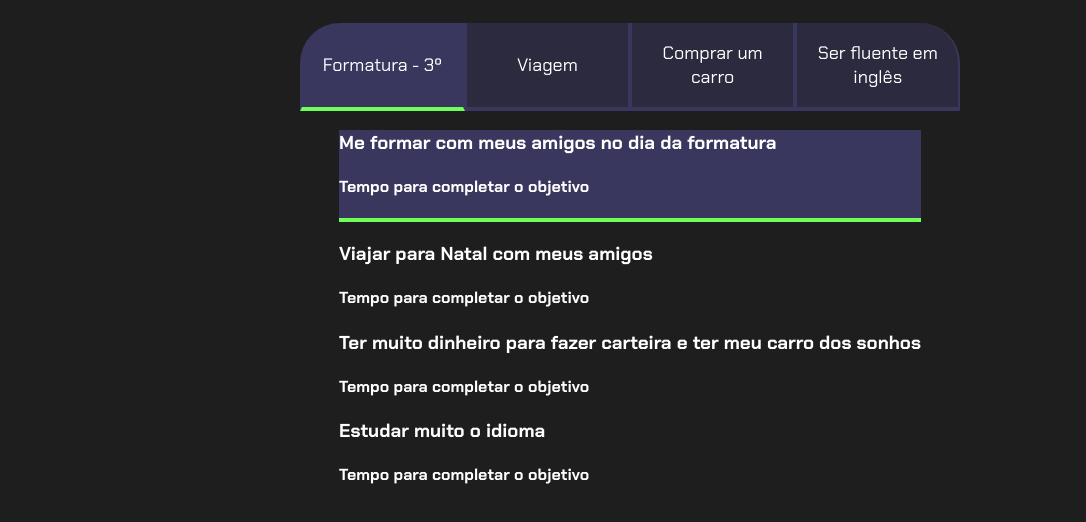
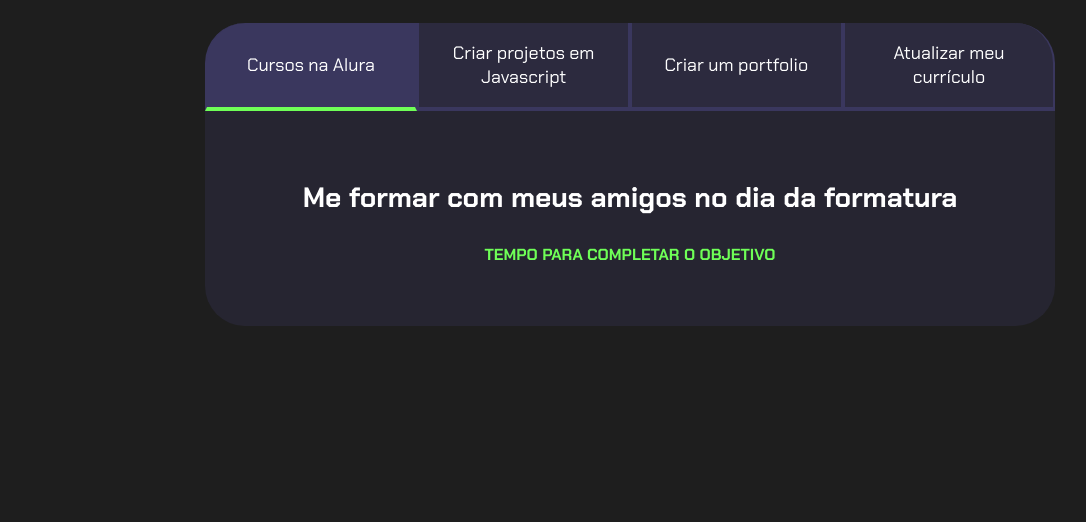
Before and after one commit to emilyhentz-debug/projeto_de_vida, a plain HTML site: page index.html in a window 1280 px wide. Shown: the part 80-602 px from the top of the page, without its empty margins (10-1096 px from the left). Drawn offline with Linux system fonts and the light colour scheme.

Commit message:
Add files via upload

```diff
--- a/index.html
+++ b/index.html
@@ -11,11 +11,12 @@
 <body>
     <section class="conteudo-principal">
         <h2 class="titulo-principal">Meus Objetivos do ano<span>_</span></h2>
+        <div class="conteudo">
             <div class="botoes">
-            <button class="botao ativo">Formatura - 3º</button>
-            <button class="botao">Viagem</button>
-            <button class="botao">Comprar um carro</button>
-            <button class="botao">Ser fluente em inglês</button>
+                <button class="botao ativo">Cursos na Alura</button>
+                <button class="botao">Criar projetos em Javascript</button>
+                <button class="botao">Criar um portfolio</button>
+                <button class="botao">Atualizar meu currículo</button>
             </div>
             <div class="abas-textos">
                 <div class="aba-conteudo ativo">
@@ -40,4 +41,5 @@
      <script src="main.js"></script>
 </body>
 
+
 </html>
--- a/main.js
+++ b/main.js
@@ -0,0 +1,14 @@
+const botoes = document.querySelectorAll(".botao");
+const textos = document.querySelectorAll(".aba-conteudo");
+
+for(let i=0;i <botoes.length;i++){
+    botoes[i].onclick = function(){
+        for (let j = 0; j < botoes.length; j++){
+            botoes[j].classList.remove("ativo");
+            textos[j].classList.remove("ativo")
+        }
+
+        botoes[i].classList.add("ativo");
+        textos[i].classList.add("ativo");
+    }
+}
--- a/style.css
+++ b/style.css
@@ -36,8 +36,9 @@ body {
     color: var(--verde);
 }
 
+
 .botao {
-    font-family: "Chakra Petch", sans-serif;
+    font-family: 'Chakra Petch', sans-serif;
     background-color: var(--botao-inativo);
     color: var(--branco);
     display: flex;
@@ -59,21 +60,47 @@ body {
 .botoes {
     display: block;
 }
-.ativo {
+
+.botao.ativo {
     background-color: var(--botao-ativo);
     border-bottom: 4px solid var(--verde);
-
 }
 
-@media screen and (min-width: 768px){
-  .botoes{
-    display: flex;
-  }
-  .botao:first-child{
-    border-radius: 40px 0 0 0;
-  }
-  .botao:last-child{
-    border-radius: 0 40px 0 0;
-  }
+.abas-textos {
+    background-color: var(--texto-fundo);
+    padding: 40px;
+    border-radius: 0 0 40px 40px;
+}
 
+.aba-conteudo.ativo {
+    display: block;
 }
+
+.aba-conteudo {
+    display: none;
+}
+
+.aba-conteudo-titulo-principal {
+    font-size: 28px;
+    text-align: center;
+}
+
+.aba-conteudo-titulo-secundario {
+    text-align: center;
+    color: var(--verde);
+    text-transform: uppercase;
+}
+
+@media screen and (min-width: 768px) {
+    .botoes {
+        display: flex;
+    }
+
+    .botao:first-child {
+        border-radius: 40px 0 0 0;
+    }
+
+    .botao:last-child {
+        border-radius: 0 40px 0 0;
+    }
+}
```
Lines whose indentation alone changed are shown as unchanged.
